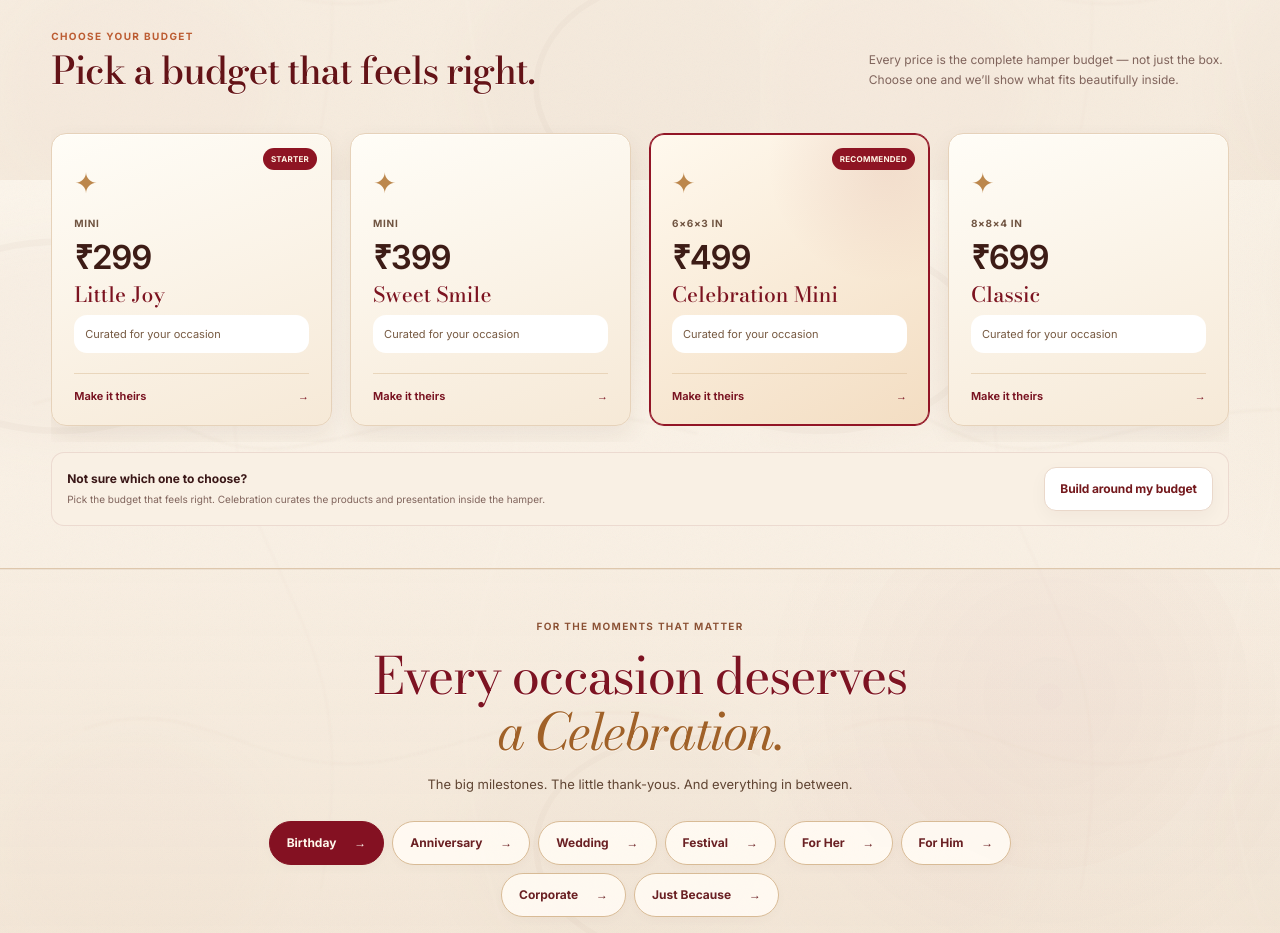
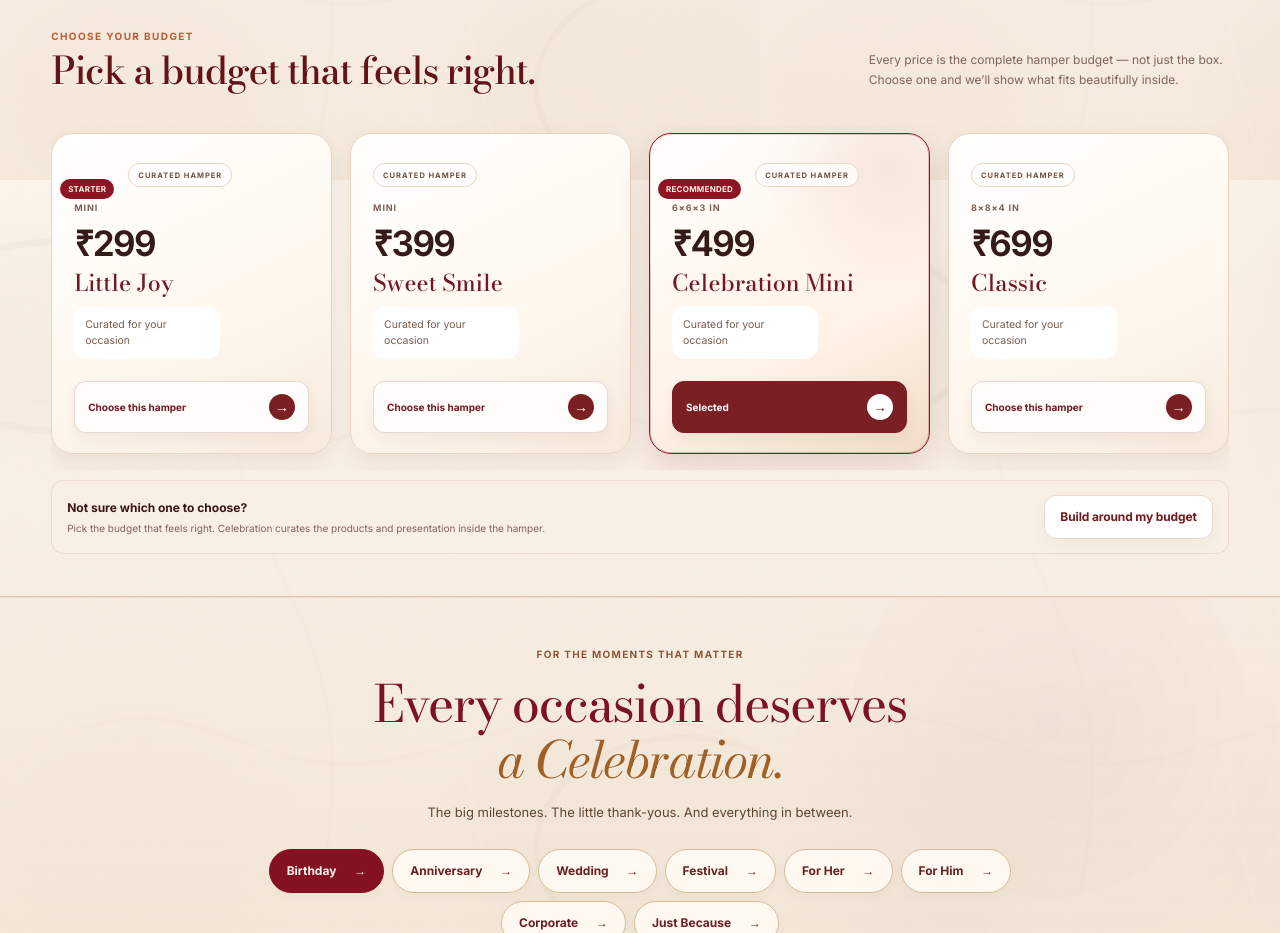
Before and after one commit to nitinkumawat9661/SHOPCELEBRATION, a Next.js app: page / in a window 1280 px wide. Shown: the part 2100-3033 px from the top of the page. Built offline with nearby package versions, Linux system fonts and the light colour scheme; no server answers; the database is empty; a web font is replaced by a local one.

Commit message:
Polish hamper budget cards
Remove sparkle decoration and redesign hamper budget cards with stronger premium ecommerce tap affordance.

```diff
--- a/features/catalog/BudgetSection.tsx
+++ b/features/catalog/BudgetSection.tsx
@@ -36,12 +36,12 @@ export function BudgetSection({ tiers, selectedTierId, recommendedTierId, social
             return (
               <button type="button" key={item.id} className={`tier ${selectedTierId === item.id ? "active" : ""}`} aria-pressed={selectedTierId === item.id} onClick={() => onSelect(item.id)}>
                 {badge && <span className="badge">{badge}</span>}
-                <div className="celebrationTierRibbon" aria-hidden="true">✦</div>
+                <div className="celebrationTierEyebrow">CURATED HAMPER</div>
                 <div className="size">{item.size}</div>
                 <div className="price">{formatMoney(item.price)}</div>
                 <div className="name">{item.name}</div>
                 <div className="note">Curated for your occasion</div>
-                <span className="celebrationTierCta">Make it theirs <span aria-hidden="true">→</span></span>
+                <span className="celebrationTierCta"><span>{selectedTierId === item.id ? "Selected" : "Choose this hamper"}</span><span className="celebrationTierArrow" aria-hidden="true">→</span></span>
               </button>
             )
           })}
--- a/styles/celebration.css
+++ b/styles/celebration.css
@@ -84,16 +84,22 @@
 .celebrationBudgets .sectionHead h2{font-size:clamp(28px,3vw,38px);font-weight:500}
 .celebrationBudgets .sectionHead p{max-width:360px;margin:0;font-size:12px}
 .celebrationBudgets .tiers{display:grid;grid-auto-flow:column;grid-auto-columns:calc((100% - 54px)/4);grid-template-columns:none;gap:18px;overflow-x:auto;padding:8px 0 16px;scroll-snap-type:x mandatory;scrollbar-width:thin;scrollbar-color:#d9c0a7 transparent}
-.celebrationBudgets .tier{min-height:258px;border-radius:15px;border:1px solid #e6d2ba;background:linear-gradient(160deg,#fffdf7,#f6e9d7);padding:28px 22px 20px;scroll-snap-align:start;text-align:left;box-shadow:0 3px 12px #66372107;animation:none;transform:none;translate:none;scale:1;opacity:1}
-.celebrationBudgets .tier.active{border:1px solid #921526;background:linear-gradient(150deg,#fff9ee,#f3ddc2);box-shadow:inset 0 0 0 1px #921526}
-.celebrationBudgets .tier:hover{border-color:#921526;transform:translateY(-3px)}
-.celebrationTierRibbon{font-size:28px;color:#bc874c;margin-bottom:12px}
+.celebrationBudgets .tier{min-height:270px;border-radius:22px;border:1px solid #e8d4c1;background:linear-gradient(155deg,#fffefb 0%,#fff8ef 58%,#f6eadc 100%);padding:26px 22px 20px;scroll-snap-align:start;text-align:left;box-shadow:0 10px 28px rgba(74,40,26,.08),inset 0 1px 0 rgba(255,255,255,.9);animation:none;transform:none;translate:none;scale:1;opacity:1;transition:transform .2s ease,box-shadow .2s ease,border-color .2s ease}
+.celebrationBudgets .tier::after{content:"";position:absolute;inset:0;border-radius:inherit;pointer-events:none;background:linear-gradient(135deg,rgba(255,255,255,.74),transparent 38%);opacity:.8}
+.celebrationBudgets .tier>*{position:relative;z-index:1}
+.celebrationBudgets .tier.active{border-color:#8f1725;background:linear-gradient(155deg,#fffdf8 0%,#fff3e8 62%,#f1dcc7 100%);box-shadow:0 14px 34px rgba(122,31,36,.14),inset 0 0 0 1px rgba(143,23,37,.24)}
+.celebrationBudgets .tier:hover{border-color:#9f2631;transform:translateY(-5px);box-shadow:0 18px 40px rgba(74,40,26,.14)}
+.celebrationTierEyebrow{display:inline-flex;align-items:center;min-height:24px;margin:0 0 14px;padding:5px 9px;border:1px solid #ead5c1;border-radius:999px;background:rgba(255,255,255,.72);color:#725342;font-size:7.5px;font-weight:800;letter-spacing:.13em;text-transform:uppercase}
 .celebrationBudgets .tier .badge{top:14px;right:14px;left:auto;width:max-content;padding:5px 8px;font-size:8px;letter-spacing:.03em;border-radius:20px;background:#8e1423;color:#fff4e4;box-shadow:none}
-.celebrationBudgets .tier .size{font-size:10px;color:#705441;text-transform:uppercase;letter-spacing:.07em;margin-bottom:8px}
-.celebrationBudgets .tier .price{font:600 33px/1.1 var(--font-sans);color:#3d1c16;margin:0 0 8px}
-.celebrationBudgets .tier .name{font:500 21px/1.1 var(--font-display);color:#7c1320;overflow-wrap:anywhere}
-.celebrationBudgets .tier .note{font-size:11px;color:#765941;margin-top:9px}
-.celebrationTierCta{display:flex;align-items:center;justify-content:space-between;margin-top:20px;padding-top:14px;border-top:1px solid #d7b99077;color:#791321;font-size:11px;font-weight:650}
+.celebrationBudgets .tier .size{font-size:9px;color:#7b6254;text-transform:uppercase;letter-spacing:.1em;margin-bottom:10px}
+.celebrationBudgets .tier .price{font:650 35px/1.05 var(--font-sans);letter-spacing:-.045em;color:#351b17;margin:0 0 10px}
+.celebrationBudgets .tier .name{font:500 23px/1.06 var(--font-display);color:#741724;overflow-wrap:anywhere}
+.celebrationBudgets .tier .note{font-size:10.5px;line-height:1.5;color:#7a5d4d;margin-top:10px;max-width:22ch}
+.celebrationTierCta{display:flex;align-items:center;justify-content:space-between;gap:10px;margin-top:22px;padding:12px 13px;border:1px solid rgba(122,31,36,.16);border-radius:12px;background:#fffdf9;color:#751823;font-size:10px;font-weight:800;box-shadow:0 5px 14px rgba(70,38,25,.06)}
+.celebrationTierArrow{display:grid;place-items:center;width:26px;height:26px;border-radius:999px;background:#7a1f24;color:#fff;font-size:14px;line-height:1;transition:transform .2s ease}
+.celebrationBudgets .tier:hover .celebrationTierArrow{transform:translateX(2px)}
+.celebrationBudgets .tier.active .celebrationTierCta{background:#7a1f24;color:#fff;border-color:#7a1f24}
+.celebrationBudgets .tier.active .celebrationTierArrow{background:#fff;color:#7a1f24}
 .celebrationBudgets .budgetDecisionHint{margin-top:10px;border-radius:13px;background:#f9f0e4;backdrop-filter:none;box-shadow:none}
 .celebrationOccasions{position:relative;padding:50px 0;background:linear-gradient(#fff8eb44,#fff8eb44),url('/images/campaign/occasion-1600.webp') center/cover #f1dfc9;text-align:center;border-block:1px solid #dec7ac}
 .celebrationOccasions h2{font:400 clamp(34px,4vw,51px)/1.1 var(--font-display);color:#7d1322;letter-spacing:-.03em;margin:14px 0}
@@ -147,7 +153,7 @@
   .celebrationBenefits{grid-template-columns:1fr 1fr;gap:18px 10px;padding-block:20px}.celebrationBenefits>div{justify-content:flex-start;gap:9px}.celebrationBenefits b{font-size:10px}.celebrationBenefits small{font-size:9px}.celebrationBenefits svg{width:36px;height:36px}
   .celebrationCategories,.celebrationFeatured{padding-block:28px}.celebrationSectionHead{gap:10px;margin-bottom:18px}.celebrationSectionHead .celebrationEyebrow{font-size:8px}.celebrationSectionHead h2{font-size:28px}.celebrationSectionHead>a{font-size:10px;gap:5px}.celebrationCategoryRail{grid-auto-columns:calc((100% - 24px)/2.3);gap:12px}.celebrationCategoryArt>span{font-size:55px}.celebrationCategoryArt>small{font-size:5px}.celebrationCategory>b{font-size:12px}.celebrationCategory>span{font-size:9px}
   .celebrationEdits{grid-template-columns:1fr;gap:16px;margin-bottom:0}.celebrationEdit{min-height:240px;padding:28px}.celebrationEdit h2{font-size:38px}.celebrationEdit .celebrationEyebrow{font-size:8px}
-  .celebrationHome .celebrationBudgets{padding-block:30px}.celebrationBudgets .sectionHead{display:block}.celebrationBudgets .sectionHead h2{font-size:29px}.celebrationBudgets .sectionHead p{margin-top:12px;font-size:12px}.celebrationBudgets .tiers{grid-auto-columns:calc((100% - 12px)/1.65);gap:12px}.celebrationBudgets .tier{min-height:250px;padding:25px 16px 18px}.celebrationBudgets .tier .price{font-size:29px}.celebrationBudgets .tier .name{font-size:21px}.celebrationBudgets .tier .badge{font-size:7px;right:9px}.celebrationBudgets .budgetDecisionHint{padding:16px}
+  .celebrationHome .celebrationBudgets{padding-block:30px}.celebrationBudgets .sectionHead{display:block}.celebrationBudgets .sectionHead h2{font-size:29px}.celebrationBudgets .sectionHead p{margin-top:12px;font-size:12px}.celebrationBudgets .tiers{grid-auto-columns:calc((100% - 12px)/1.65);gap:12px}.celebrationBudgets .tier{min-height:258px;padding:22px 16px 16px}.celebrationBudgets .tier .price{font-size:29px}.celebrationBudgets .tier .name{font-size:21px}.celebrationBudgets .tier .badge{font-size:7px;right:9px}.celebrationBudgets .budgetDecisionHint{padding:16px}
   .celebrationOccasions{padding:40px 0;background-image:linear-gradient(#fff8eb70,#fff8eb70),url('/images/campaign/occasion-800.webp')}.celebrationOccasions h2{font-size:35px}.celebrationOccasions p{font-size:12px}.celebrationOccasionRail{gap:7px}.celebrationOccasionRail .chip{font-size:11px;padding:10px 13px}.celebrationOccasionRail .chip span{margin-left:8px}
   .celebrationHome .promiseSec{padding-block:36px}.celebrationHome .promiseGrid{grid-template-columns:1fr 1fr;gap:12px}.celebrationHome .promiseGrid article{padding:18px 14px}.celebrationHome .promiseGrid h3{font-size:20px}.celebrationHome .promiseGrid p{font-size:11px}
   .celebrationHome .ctaSec{padding-block:26px}.celebrationHome .cta{padding:30px 24px;background-image:linear-gradient(90deg,#26130deb,#33170a66),url('/images/campaign/hero-800.webp')}.celebrationHome .cta h2{font-size:33px}.celebrationHome .cta p{font-size:12px}.footerin{gap:20px}.footer .logo{font-size:28px}
```
